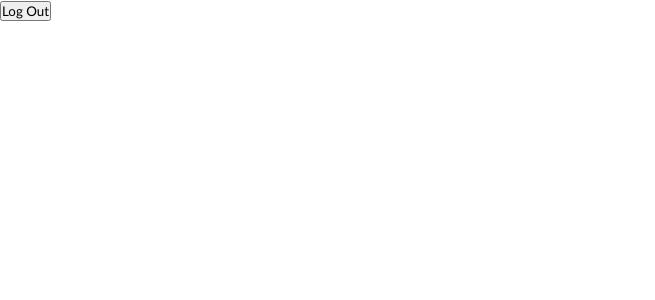
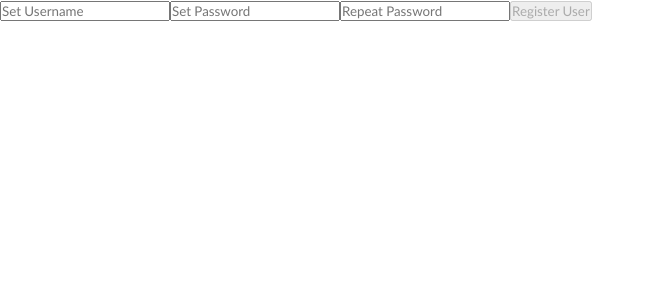
Before and after one commit to EirikRH/Notework, a React (Vite) app in the folder frontend/: page /createUser in a window 1280 px wide. Before the commit this address had no page. Shown: the top 300 px of the page, without its empty margins (0-655 px from the left). Built offline with nearby package versions, Linux system fonts and the light colour scheme.

Commit message:
Setting up userCreation functionality. Reworking routing. Refactoring and moving attemptLogin so it can be passed to many children.

```diff
--- a/frontend/src/App.tsx
+++ b/frontend/src/App.tsx
@@ -5,12 +5,24 @@
 import Login from './components/Login';
 import NoteList from './components/NoteList';
 import Navbar from './components/Navbar';
+import CreateUser from './components/CreateUser';
+import { sendLoginRequest, Credentials, LoginResponse } from './assets/server-requests';
 
 function App() {
   const [loggedIn, setLoggedIn] = useState(false);
   const [loginToken, setLoginToken] = useState('');
 
   const token = localStorage.getItem('loginToken');
+
+  async function attemptLogin(credentials: Credentials): Promise<LoginResponse> {
+    const login = await sendLoginRequest(credentials);
+
+    if (login.status === 200) {
+      localStorage.setItem('loginToken', login.data.loginToken!);
+      window.location.href = '/';
+    }
+    return login;
+  }
 
   function loginCheck() {
     if (token) {
@@ -22,14 +34,15 @@
     loginCheck();
   }, [loginToken]);
 
-  const landingPage = !loggedIn ? <Login /> : <NoteList loginToken={loginToken} />;
+  const landingPage = !loggedIn ? <Login attemptLogin={attemptLogin} /> : <NoteList loginToken={loginToken} />;
 
   return (
     <>
       <main>
-        <Navbar />
+        <Navbar loginCheck={loginCheck} loggedIn={loggedIn} />
         <Routes>
           <Route path="/" element={landingPage} />
+          <Route path="/createUser" element={<CreateUser attemptLogin={attemptLogin} />} />
         </Routes>
       </main>
     </>
--- a/frontend/src/assets/server-requests.ts
+++ b/frontend/src/assets/server-requests.ts
@@ -2,12 +2,19 @@
 
 const API_URL = '/api';
 
-export interface LoginAttempt {
+export interface Credentials {
   username: string;
   password: string;
 }
 
-export async function sendLoginRequest({ username, password }: LoginAttempt) {
+export interface LoginResponse {
+  status: number;
+  data: {
+    loginToken?: string;
+    error?: string;
+  };
+}
+export async function sendLoginRequest({ username, password }: Credentials): Promise<LoginResponse> {
   try {
     const response = await fetch(`${API_URL}/login`, {
       method: 'POST',
@@ -45,3 +52,20 @@
     throw error;
   }
 }
+
+export async function sendUserCreationRequest(newUser: Credentials) {
+  const { username, password } = newUser;
+  try {
+    const response = await fetch(`${API_URL}/createUser`, {
+      method: 'POST',
+      headers: {
+        'Content-Type': 'application/json',
+      },
+      body: JSON.stringify({ username, password }),
+    });
+
+    return response.status;
+  } catch (error) {
+    throw error;
+  }
+}
--- a/frontend/src/components/CreateUser.tsx
+++ b/frontend/src/components/CreateUser.tsx
@@ -0,0 +1,70 @@
+import { FunctionComponent, useEffect, useState } from 'react';
+import { Credentials, LoginResponse, sendUserCreationRequest } from '../assets/server-requests';
+interface CreateUserProps {
+  attemptLogin: (credentials: Credentials) => Promise<LoginResponse>;
+}
+
+const CreateUser: FunctionComponent<CreateUserProps> = ({ attemptLogin }) => {
+  const [username, setUsername] = useState('');
+  const [password, setPassword] = useState('');
+  const [validatorPassword, setValidatorPassword] = useState('');
+  const [passwordMatch, setPasswordMatch] = useState(false);
+  const [creationError, setCreationError] = useState('');
+
+  useEffect(() => {
+    if (validatorPassword === password) {
+      return setPasswordMatch(true);
+    }
+    return setPasswordMatch(false);
+  }, [validatorPassword]);
+
+  async function handleRegistrationClick(event: any) {
+    event.preventDefault();
+    setCreationError('');
+
+    if (!passwordMatch) {
+      return;
+    }
+
+    const creationStatus = await sendUserCreationRequest({ username, password });
+    console.log(creationStatus);
+
+    if (creationStatus === 201) {
+      return await attemptLogin({ username, password });
+    }
+    return setCreationError('User creation failed, username might be taken');
+  }
+
+  return (
+    <>
+      <form name="NewUserForm">
+        <input
+          placeholder="Set Username"
+          type="text"
+          name="username"
+          onChange={(event) => setUsername(event.target.value.split(' ').join(''))}
+          value={username}
+        />
+        <input
+          placeholder="Set Password"
+          type="password"
+          name="password1"
+          onChange={(event) => setPassword(event.target.value)}
+        />
+        <input
+          placeholder="Repeat Password"
+          type="password"
+          name="ValidatorPassword"
+          onChange={(event) => setValidatorPassword(event.target.value)}
+        />
+        {!passwordMatch && <p>Passwords do not match</p>}
+        {creationError && <p>{creationError}</p>}
+        <button disabled={!passwordMatch || (username.length < 1 && true)} onClick={handleRegistrationClick}>
+          Register User
+        </button>
+      </form>
+    </>
+  );
+};
+
+export default CreateUser;
--- a/frontend/src/components/Login.tsx
+++ b/frontend/src/components/Login.tsx
@@ -1,27 +1,23 @@
 import { useState, FunctionComponent } from 'react';
-import { sendLoginRequest, LoginAttempt } from '../assets/server-requests';
+import { Credentials, LoginResponse } from '../assets/server-requests';
 
-const Login: FunctionComponent = () => {
+interface LoginProps {
+  attemptLogin: (credentials: Credentials) => Promise<LoginResponse>;
+}
+
+const Login: FunctionComponent<LoginProps> = ({ attemptLogin }) => {
   const [username, setUsername] = useState('');
   const [password, setPassword] = useState('');
-  const [loginError, setLoginError] = useState('');
+  const [loginErrorMessage, setLoginErrorMesage] = useState('');
 
   async function handleLoginClick(event: any) {
     event.preventDefault();
 
-    setLoginError('');
+    setLoginErrorMesage('');
 
-    await attemptLogin({ username, password });
-  }
-
-  async function attemptLogin(formData: LoginAttempt): Promise<void> {
-    const login = await sendLoginRequest(formData);
-
-    if (login.status === 200) {
-      localStorage.setItem('loginToken', login.data.loginToken);
-      window.location.href = '/';
-    } else {
-      setLoginError(`${login.status}, ${login.data.error}`);
+    const loginAttempt = await attemptLogin({ username, password });
+    if (loginAttempt.status !== 200) {
+      setLoginErrorMesage(`${loginAttempt.status}, ${loginAttempt.data.error}`);
     }
   }
 
@@ -44,7 +40,10 @@
           Login
         </button>
       </form>
-      {loginError && <h3>{loginError}</h3>}
+      {loginErrorMessage && <h3>{loginErrorMessage}</h3>}
+      <a href="/createUser">
+        <button>New User</button>
+      </a>
     </>
   );
 };
--- a/frontend/src/components/Navbar.tsx
+++ b/frontend/src/components/Navbar.tsx
@@ -1,11 +1,24 @@
 import { FunctionComponent } from 'react';
 
-const Navbar: FunctionComponent = () => {
-  return (
-    <nav>
-      <button>Log Out</button>
-    </nav>
+interface NavbarProps {
+  loginCheck: () => void;
+  loggedIn: boolean;
+}
+
+const Navbar: FunctionComponent<NavbarProps> = ({ loginCheck, loggedIn }) => {
+  const logoutButton = loggedIn && (
+    <a href="/">
+      <button
+        onClick={() => {
+          localStorage.removeItem('loginToken');
+          loginCheck;
+        }}
+      >
+        Log Out
+      </button>
+    </a>
   );
+  return <nav>{logoutButton}</nav>;
 };
 
 export default Navbar;
--- a/frontend/src/components/NoteList.tsx
+++ b/frontend/src/components/NoteList.tsx
@@ -29,7 +29,7 @@
   const noteBanners = loadedNotes.map((note: Note) => {
     return (
       <li key={note.note_ID}>
-        <h2>{note.title}</h2>
+        <h3>{note.title}</h3>
       </li>
     );
   });
```
